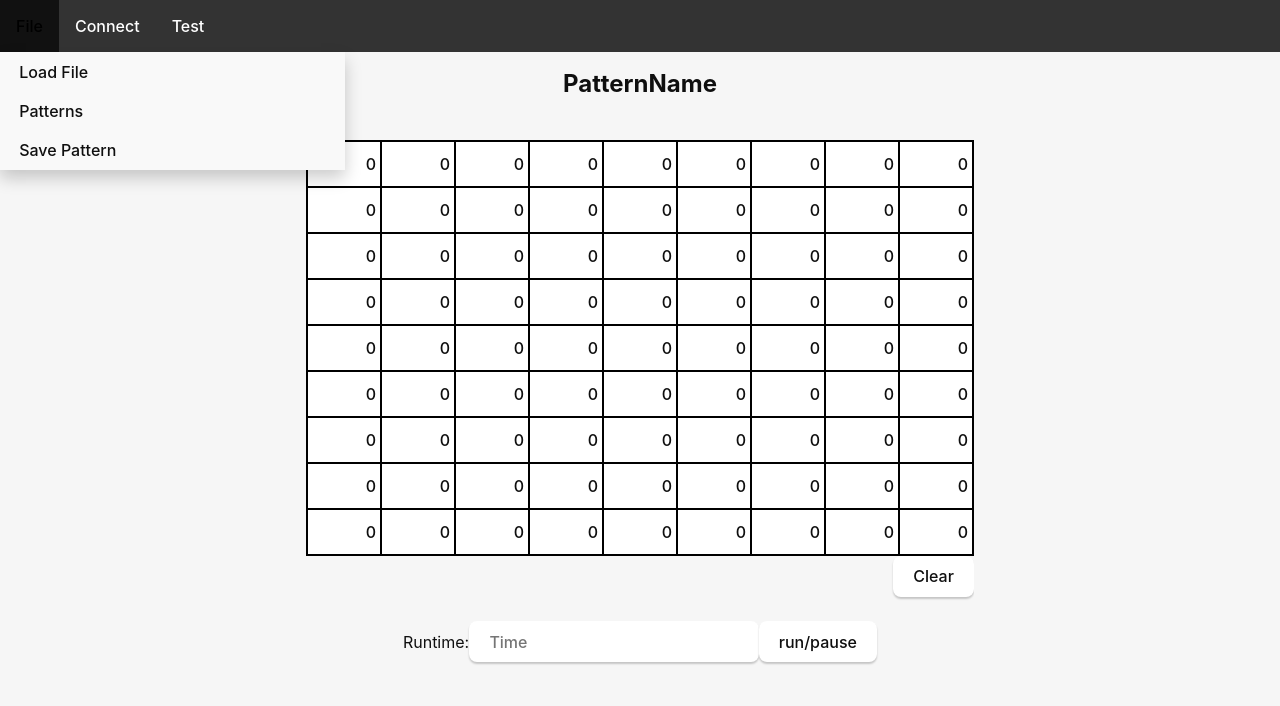
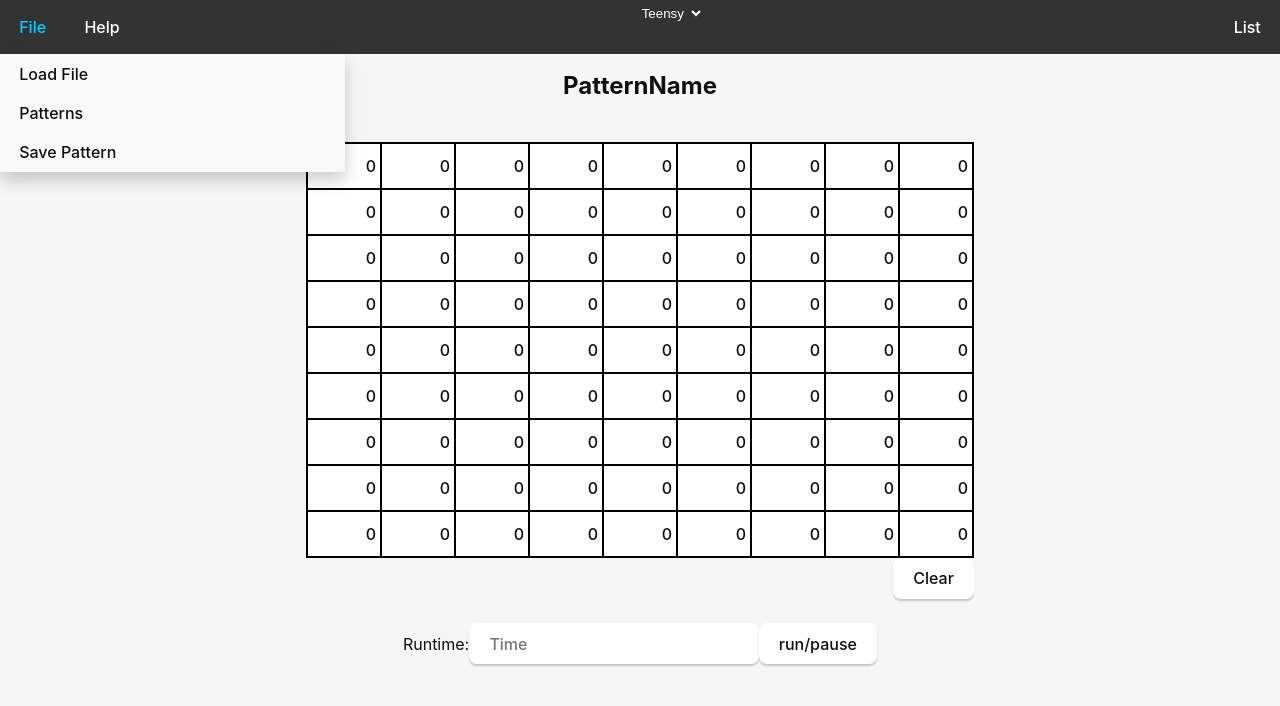
Before and after one commit to samp42/fan-controller, a Vue app: page / in a window 1280 px wide. Shown: the top 706 px of the page. Built offline with nearby package versions, Linux system fonts and the light colour scheme.

Commit message:
wrong folder

```diff
--- a/src/components/Navbar.vue
+++ b/src/components/Navbar.vue
@@ -1,20 +1,64 @@
 <template>
-  <ul>
-    <li class="dropdown">
-      <a class="dropButton">File</a>
-      <div class = "dropContent">
-        <button class="navbar-button">Load File</button>
-        <button class="navbar-button">Patterns</button>
-        <button class="navbar-button">Save Pattern</button>
+  <div class="navbar-container">
+    <div class="navbar-elements">
+      <div class="dropdown">
+        <button class="navbar-button dropButton">File</button>
+        <div class="dropContent">
+          <button class="dropdown-button">Load File</button>
+          <button class="dropdown-button">Patterns</button>
+          <button class="dropdown-button">Save Pattern</button>
+        </div>
       </div>
-    </li>
-    <li><a>Connect</a></li>
-    <li><a >Test</a></li>
-  </ul>
+      <button class="navbar-button">Help</button>
+    </div>
+    <div class="navbar-select-container">
+      <Select></Select>
+    </div>
+    <button @click="list()" class="navbar-button">List</button>
+  </div>
 </template>
 
+<script lang="ts" setup>
+import { invoke } from "@tauri-apps/api";
+import Select from "./Select.vue";
+
+function list() {
+  invoke('list_serial_ports').then((p: any) => {
+    console.log(p);
+  });
+  // console.log("list");
+}
+</script>
+
 <style>
+.navbar-container {
+  overflow: hidden;
+  background-color: #333;
+  height: 54px;
+  display: flex;
+  flex-direction: row;
+  justify-content: space-between;
+}
+
+.navbar-elements {
+  display: flex;
+  flex-direction: row;
+}
+
 .navbar-button {
+  background: none;
+  border: none;
+  box-shadow: none;
+  border-radius: 0;
+  color: white;
+  height: 100%;
+}
+
+.navbar-button:hover {
+  color: rgb(0, 208, 255);
+}
+
+.dropdown-button {
   width: 100%;
   background: none;
   border: none;
@@ -23,11 +67,11 @@
   border-radius: 0;
 }
 
-.navbar-button:hover {
+.dropdown-button:hover {
   background-color: #eee;
 }
 
-.navbar-button:active {
+.dropdown-button:active {
   background-color: #aaa;
 }
 
@@ -35,23 +79,10 @@ ul {
   list-style-type: none;
   margin: 0;
   padding: 0;
-  overflow: hidden;
-  background-color: #333;
 }
 
 li {
   float: left;
-}
-li a, .dropButton {
-  display: block;
-  color: white;
-  text-align: center;
-  padding: 14px 16px;
-  text-decoration: none;
-}
-
-li a:hover, .dropdown:hover .dropButton {
-  background-color: #111;
 }
 
 .dropContent {
@@ -59,7 +90,7 @@ li a:hover, .dropdown:hover .dropButton {
   position: absolute;
   background-color: #f9f9f9;
   min-width: 160px;
-  box-shadow: 0px 8px 16px 0px rgba(0,0,0,0.2);
+  box-shadow: 0px 8px 16px 0px rgba(0, 0, 0, 0.2);
   z-index: 1;
 }
 
@@ -71,10 +102,15 @@ li a:hover, .dropdown:hover .dropButton {
   text-align: left;
 }
 
-.dropContent a:hover {background-color: #f1f1f1;}
+.dropContent a:hover {
+  background-color: #f1f1f1;
+}
 
 .dropdown:hover .dropContent {
   display: block;
 }
 
+.navbar-select-container {
+  margin-right: 12px;
+}
 </style>
--- /dev/null
+++ b/src/components/Select.vue
@@ -0,0 +1,34 @@
+<template>
+  <div class="select-container">
+    <select class="navbar-button">
+      <option>Teensy</option>
+      <option>Arduino</option>
+    </select>
+  </div>
+</template>
+
+<style>
+/* .select-container {
+  position: relative;
+  font-family: Arial;
+}
+
+.select-container select {
+  display: none;
+}
+
+.select-selected {
+  background-color: DodgerBlue;
+}
+
+.select-selected:after {
+  position: absolute;
+  content: "";
+  top: 14px;
+  right: 10px;
+  width: 0;
+  height: 0;
+  border: 6px solid transparent;
+  border-color: #fff transparent transparent transparent;
+} */
+</style>
--- a/src/styles.css
+++ b/src/styles.css
@@ -10,12 +10,15 @@
   font-synthesis: none;
   text-rendering: optimizeLegibility;
   -webkit-font-smoothing: antialiased;
-  -moz-osx-font-smoothing: grayscale;
   -webkit-text-size-adjust: 100%;
+  -webkit-user-select: none;
+  user-select: none;
 }
 
 body {
   margin: 0;
+  height: 100%;
+  overflow: hidden;
 }
 
 .container {
```
Also changed, not shown: 1 other file (tests, documents, lock files or other folders).
